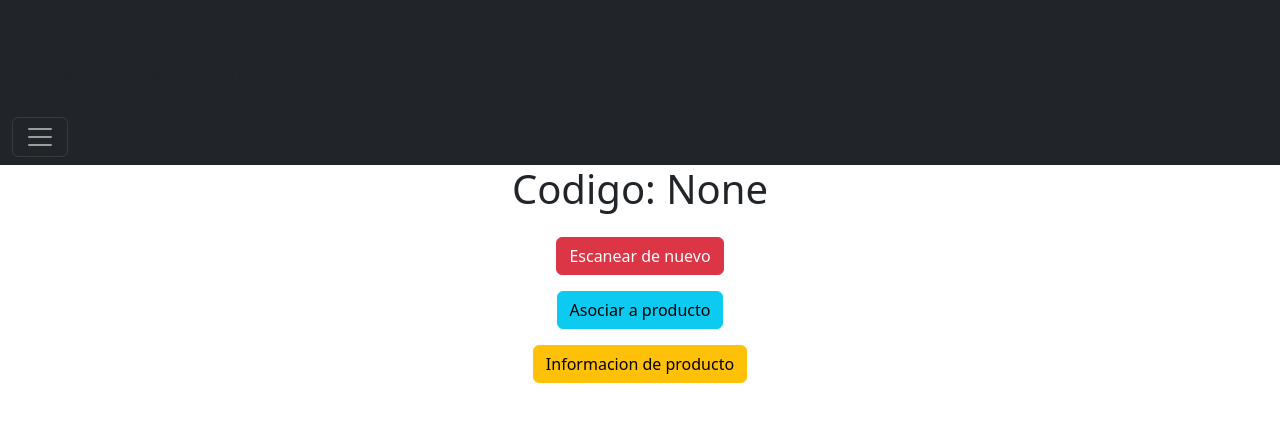
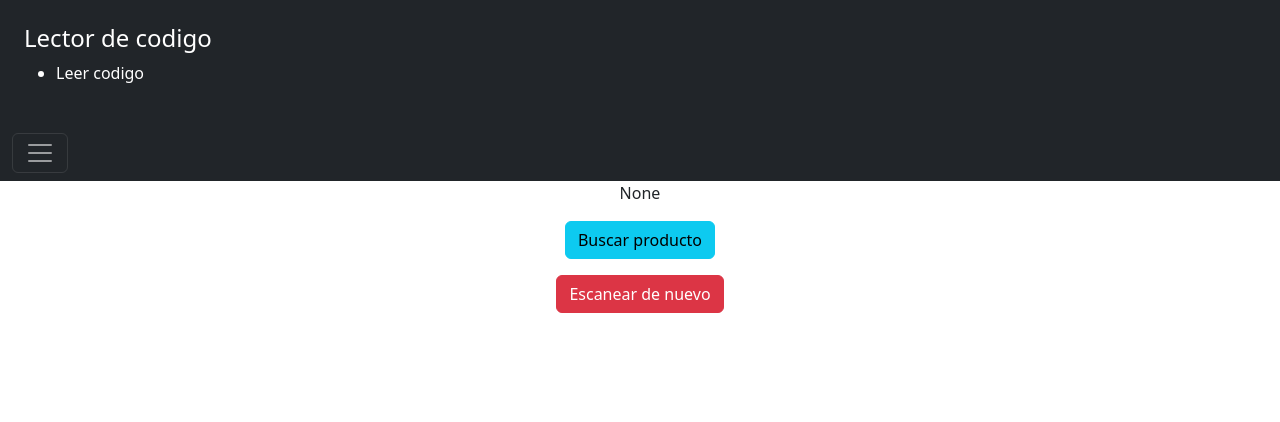
Before and after one commit to nicolasgirotti/lectorDeBarras, a Flask app: page /codigoEAN in a window 1280 px wide, after a click that opens the changed part. Shown: the top 422 px of the page. Run offline with Flask 3, Linux system fonts and the light colour scheme.

Commit message:
Lector en funcionamiento

```diff
--- a/app/app.py
+++ b/app/app.py
@@ -6,19 +6,107 @@
 from PIL import Image
 import io, threading
 from collections import Counter
+from flask_sqlalchemy import SQLAlchemy
+import numpy as np
+import requests, re
+from bs4 import BeautifulSoup
+
 
 
 
 app = Flask(__name__)
-app.config['SECRET_KEY'] = 'clave-secreta'
+app.config['SECRET_KEY'] ='llave-secreta'
 socketio = SocketIO(app, async_mode='eventlet')
+
+#Conexion a la base de datos
+app.config['SQLALCHEMY_DATABASE_URI']='mysql+pymysql://nicolas:naiki2353@localhost/productos'
+app.config['SQLALCHEMY_TRACK_MODIFICATIONS']= False
+
+db = SQLAlchemy(app)
+
+class lista_de_productos(db.Model):
+    id = db.Column(db.Integer, primary_key=True)
+    ean = db.Column(db.String(100), unique=True)
+    nameComplete = db.Column(db.String(255))
+    dimension = db.Column(db.String(20))
+    unidad_de_peso = db.Column(db.String(20))
+    precio = db.Column(db.Float)
+
+
+# Variables globales
 barcode_found = False
 codigoDeBarra = None
 
+def calcularCodigo(lista_codigo):
+    # REQUIERE: Una lista de codigos
+    # RETORNA: El codigo que mas se repite
 
-@app.route('/')
-def capturar():
-    return render_template('index.html')
+    contador_codigos = Counter(lista_codigo)
+    masProbable = contador_codigos.most_common(1)[0][0]
+
+    return masProbable
+
+
+def busquedaDeTags(respuestaDeGoogle):
+    # REQUIERE: Una respuesta de html a traves de google
+    # RETORNA: Los titulos de los links
+
+    # Obtener el contenido HTML de la página
+    html_content = respuestaDeGoogle.text
+
+    # Parsear el contenido HTML con BeautifulSoup
+    soup = BeautifulSoup(html_content, 'html.parser')
+
+    # Encontrar todas las etiquetas h3 en la página
+    h3_tags = soup.find_all('h3')
+
+    return h3_tags
+
+
+
+def consultaSQL(codigo_ean):
+    # REQUIERE: Un codigo de producto
+    # RETORNA: Los datos del producto
+    producto = lista_de_productos.query.filter_by(ean=codigo_ean).first()
+    return producto
+
+
+# Función para extraer el tamaño
+def extraer_tamaño(descripcionProducto):
+    # REQUIERE: La descripcion de un producto
+    # MODIFICA: Convierte en minuscula la descripcion
+    # RETORNA: El tamaño del producto
+    descripcion = descripcionProducto.lower()
+    match = re.search(r'\b\d+\s?(?:kg|lts|saq|cc|lts|unid|uni|grm|grs|gr|g|lt|l|un|u|ml|m)\b', descripcion, re.IGNORECASE)
+    return match.group() if match else ''
+
+
+
+def tamañoUnidad(tamaño):
+    # REQUIERE: Informacion del tamaño de un producto
+    # RETORNA: Dimension y tamaño, si es que tiene ambas, caso contrario cadena vacia.
+    try:
+        dimension, unidad = tamaño.split()
+        return dimension,unidad
+    except:
+        cadena = ''
+        return tamaño, cadena
+
+
+def procesamientoFrame(frame):
+    # Procesamiento del fotograma:
+
+    gray = cv2.cvtColor(frame, cv2.COLOR_BGR2GRAY) # Convierte el fotograma a escala de grises.
+
+    _, binary = cv2.threshold(gray, 128, 255, cv2.THRESH_BINARY | cv2.THRESH_OTSU)
+    blurred = cv2.GaussianBlur(binary, (5, 5), 0)
+
+    codigos = decode(blurred, symbols=[ZBarSymbol.EAN13])
+
+    return codigos
+
+
+
 
 
 # Captura el codigo en tiempo real
@@ -28,9 +116,10 @@
     # Inicia la captura de la camara
     cam = cv2.VideoCapture(0)
     lista_codigos = []
-
+    contador = 0
+    roi = (0, 0, 0, 0)  # Definir ROI inicial, ajustar según sea necesario
     # Bucle de captura de fotogramas
-    while True:
+    while contador != 10:
         # En OpenCV, al utilizar el metodo read se devuelven dos valores
         # ret -> Booleano que indica si la captura del fotograma fue exitosa.
         # frame -> es una matriz de numpy que contiene la imagen
@@ -40,30 +129,38 @@
         else:
             # Procesamiento del fotograma:
 
-            gray = cv2.cvtColor(frame, cv2.COLOR_BGR2GRAY) # Convierte el fotograma a escala de grises.
-
-            codigos = decode(gray, symbols=[ZBarSymbol.EAN13])
-
+            codigos = procesamientoFrame(frame)
 
             # Itera sobre los codigos encontrados decodificados
             for codigo in codigos:
-                codigo_decodificado = codigo.data.decode('utf-8')
-                print(codigo_decodificado)
-                lista_codigos.append(codigo_decodificado)
+                datos = codigo.data.decode('utf-8')
+                tipo = codigo.type
+                puntos = codigo.polygon
+
+                # Dibujar un rectángulo alrededor del código de barras
+                (x, y, w, h) = codigo.rect
+                cv2.rectangle(frame, (x, y), (x + w, y + h), (255, 0, 0), 5)
+
+                # Mostrar la información del código de barras
+                texto = f'{tipo}: {datos}'
+                cv2.putText(frame, texto, (x, y - 10), cv2.FONT_HERSHEY_SIMPLEX, 0.5, (255, 0, 0), 2)
+
+                # Imprimir los datos del código de barras
+                lista_codigos.append(datos)
+                contador += 1
 
 
-            # Cuando captura 20 veces el codigo
+            # Cuando captura 5 veces el codigo
             if len(lista_codigos) == 5:
                 masProbable = calcularCodigo(lista_codigos)
-                print(f"El numero mas probable es {masProbable}")
                 lista_codigos= []
                 barcode_found = True
                 codigoDeBarra = masProbable
+                cam.release()  # Liberar la cámara
                 break
 
 
             # Codificacion y transmision de imagen
-
             # Convierte el fotograma original a formato JPEG
             ret, buffer = cv2.imencode('.jpg', frame)
 
@@ -73,9 +170,20 @@
             # Genera y devuelve el fotograma codificado como un flujo de datos multipart
             yield (b'--frame\r\n'
                    b'Content-Type: image/jpeg\r\n\r\n' + frame + b'\r\n')
+
         if barcode_found:
             socketio.emit('redirect',{'url': '/codigoEAN'})
 
+
+
+# Ruta principal
+
+@app.route('/')
+def capturar():
+    return render_template('index.html')
+
+
+# Socket que permite transmitir el codigo capturado y redirigir para su manejo.
 @socketio.on('connect')
 def handle_connect():
     global barcode_found
@@ -85,25 +193,74 @@
     else:
         emit('redirect', {'url': '/codigoEAN', 'codigoBarra': codigoDeBarra})
 
-
-codigoValido = False
-
+# Ruta que permite capturar el video
 @app.route('/video_feed')
 def video_feed():
     return Response(generar_frames(), mimetype='multipart/x-mixed-replace; boundary=frame')
 
 
-
-def calcularCodigo(lista_codigo):
-    contador_codigos = Counter(lista_codigo)
-    masProbable = contador_codigos.most_common(1)[0][0]
-
-    return masProbable
+# Ruta para manejar el codigo obtenido
+@app.route('/codigoEAN')
+def codigoEAN():
+    codigoBuscado = codigoDeBarra
+    consulta = consultaSQL(codigoDeBarra)
+    return render_template('codigo.html', codigo=consulta, codigoBuscado=codigoBuscado)
 
 
-@app.route('/codigoEAN')
-def codigoEAN():
-    return render_template('codigo.html', codigo=codigoDeBarra)
+# Ruta que googlea un codigo que no se encuentra en la BBDD
+
+@app.route('/codigoEan/<int:numero>')
+def googleCodigo(numero):
+    url = f'https://www.google.com/search?q={numero}'
+
+    # Realizar la solicitud GET a la URL
+    response = requests.get(url)
+
+    # Verificar si la solicitud fue exitosa
+    if response.status_code == 200:
+
+        # Encontrar todas las etiquetas h3 en la página
+        h3_tags = busquedaDeTags(response)
+
+        # Seleccionar las primeras tres etiquetas h3
+        selected_h3 = h3_tags[:3]
+
+        # Obtener el texto de las etiquetas h3 seleccionadas
+        h3_text = [tag.get_text() for tag in selected_h3]
+
+        # Obtiene todas las palabras en las descripciones
+        palabras = [re.findall(r'\b\w+\b', descripcion) for descripcion in h3_text]
+
+        # Encuentra palabras comunes en las descripciones
+        palabras_unidas = [word.lower() for sublist in palabras for word in sublist]
+        frecuencias = Counter(palabras_unidas)
+
+        palabras_comunes = {word for word, count in frecuencias.items() if count >= 2}
+
+        # Obtiene el tamaño común
+        tamaño_comun = extraer_tamaño(' '.join(h3_text))
+
+        dimension, unidad = tamañoUnidad(tamaño_comun)
+        print(tamaño_comun)
+        # Crea la descripción final
+        descripcion_final = ' '.join(palabras_comunes)
+        descripcion_final_sin_tamaño = descripcion_final.replace(dimension, '')
+
+        print(f"Esta es la descripcion final {descripcion_final_sin_tamaño}")
+
+
+        codigo = numero
+
+        # Devolver los datos como JSON
+        #return jsonify({'descriptions': h3_text}), 200
+        return render_template('productoWeb.html', codigo=codigo, dimension=dimension, unidad=unidad, descripcion=descripcion_final_sin_tamaño)
+
+
+    return jsonify({'message': 'Failed to fetch data'}), 500
+
+
+
+
 
 
 
--- /dev/null
+++ b/app/static/style.css
@@ -0,0 +1,5 @@
+.navItems{
+    color: white;
+    text-decoration: none;
+    outline: none;
+}
--- a/app/templates/codigo.html
+++ b/app/templates/codigo.html
@@ -5,17 +5,39 @@
 <div class="container text-center">
     <div class="row">
       <div class="col">
-        <h1>Codigo: {{ codigo }} </h1>
+  {% if codigo %}
+      <table class="table">
+        <thead>
+          <tr>
+            <th scope="col">Codigo EAN</th>
+            <th scope="col">Descripcion</th>
+            <th scope="col">Tamaño</th>
+            <th scope="col">Precio</th>
+
+          </tr>
+        </thead>
+        <tbody>
+          <tr>
+            <th scope="row">{{ codigo.ean }}</th>
+            <td><h2>{{ codigo.nameComplete }}</h2></td>
+            <td>{{ codigo.dimension }}{{ codigo.unidad_de_peso }}</td>
+            <td>{{ codigo.precio }}</td>
+
+          </tr>
+        </tbody>
+      </table>
+  {% else %}
+
+  {{ codigoBuscado }}
+      <div class="pt-3">
+        <a class="btn btn-info ml-2" href="{{ url_for('googleCodigo', numero=codigoBuscado) }}">Buscar producto</a>
+    </div>
+
+  {% endif %}
+
         <div class="pt-3">
             <a class="btn btn-danger ml-2" href="{{ url_for('capturar') }}">Escanear de nuevo</a>
         </div>
-        <div class="pt-3">
-            <a class="btn btn-info ml-2" href="#">Asociar a producto</a>
-        </div>
-        <div class="pt-3">
-            <a class="btn btn-warning ml-2" href="#">Informacion de producto</a>
-        </div>
-
       </div>
     </div>
   </div>
--- a/app/templates/index.html
+++ b/app/templates/index.html
@@ -5,8 +5,8 @@
 <div class="container text-center">
     <div class="row">
       <div class="col">
-        <h1>Lector en tiempo real</h1>
-        <img src="{{ url_for('video_feed') }}" width="360" height="240">
+        <h1>Lector de codigos EAN</h1>
+        <img src="{{ url_for('video_feed') }}" class="img-fluid" width="480" height="360">
       </div>
     </div>
   </div>
--- a/app/templates/layout.html
+++ b/app/templates/layout.html
@@ -4,14 +4,19 @@
     <meta charset="UTF-8">
     <meta name="viewport" content="width=device-width, initial-scale=1.0">
     <title>Lector de codigos</title>
+    <link href="../static/style.css" rel="stylesheet" type="text/css">
     <link href="https://cdn.jsdelivr.net/npm/bootstrap@5.2.3/dist/css/bootstrap.min.css" rel="stylesheet" integrity="sha384-rbsA2VBKQhggwzxH7pPCaAqO46MgnOM80zW1RWuH61DGLwZJEdK2Kadq2F9CUG65" crossorigin="anonymous">
 </head>
 <body>
     <!-- Barra de navegacion   -->
     <div class="collapse" id="navbarToggleExternalContent" data-bs-theme="dark">
-        <div class="bg-dark p-4">
-          <h5 class="text-body-emphasis h4">Collapsed content</h5>
-          <span class="text-body-secondary">Toggleable via the navbar brand.</span>
+        <div class="bg-dark p-4 navItems">
+          <h5 class="text-body-emphasis h4">Lector de codigo</h5>
+          <ul>
+            <li class="nav-item navItems">
+                <a class="nav-link navItems" aria-current="page" href="{{url_for('capturar')}}">Leer codigo</a>
+              </li>
+          </ul>
         </div>
       </div>
       <nav class="navbar navbar-dark bg-dark">
@@ -27,8 +32,7 @@
     {% block content %}
     {% endblock content %}
 
-    {% block second %}
-    {% endblock second %}
+
 
     <script src="https://cdn.jsdelivr.net/npm/bootstrap@5.3.2/dist/js/bootstrap.bundle.min.js" integrity="sha384-C6RzsynM9kWDrMNeT87bh95OGNyZPhcTNXj1NW7RuBCsyN/o0jlpcV8Qyq46cDfL" crossorigin="anonymous"></script>
 
```
Also changed, not shown: app/templates/productoWeb.html (added, +34 -0 lines), basesdedatos.py (added, +47 -0 lines), requirements.txt (added, +83 -0 lines), 4 other files.
